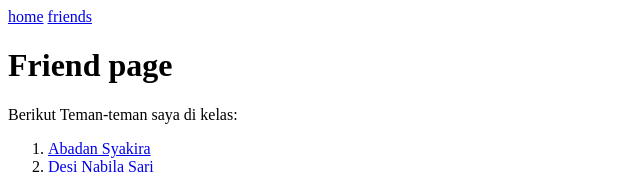
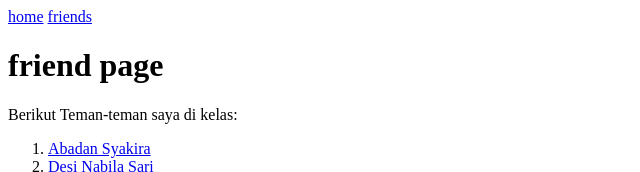
Before and after one commit to mirzafeberanyy/mirzafeberany.github.io, a plain HTML site: page _site/friends.html in a window 1280 px wide. Shown: the top 172 px of the page, without its empty margins (0-640 px from the left). Drawn offline with Linux system fonts and the light colour scheme.

Commit message:
pertemuan ketiga

```diff
--- a/_site/friends.html
+++ b/_site/friends.html
@@ -9,7 +9,7 @@
     <a href="/">home</a>
     <a href="/friends.html">friends</a>
 </nav>
-    <h1 id="friend-page">Friend page</h1>
+    <h1 id="friend-page">friend page</h1>
 <p>Berikut Teman-teman saya di kelas:</p>
 <ol>
   <li><a href="https://abadan1912.github.io/">Abadan Syakira</a></li>
```
